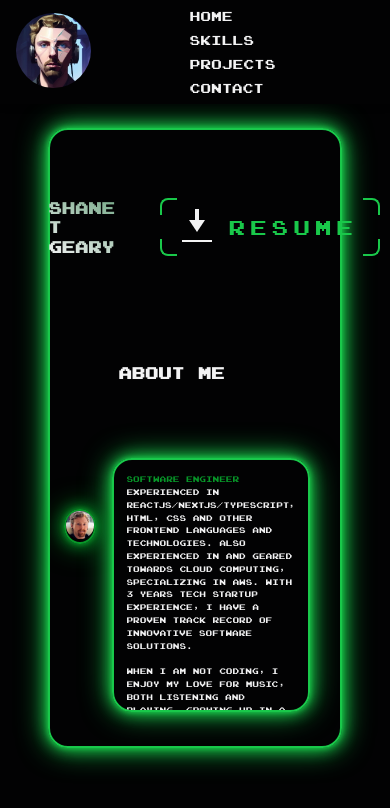
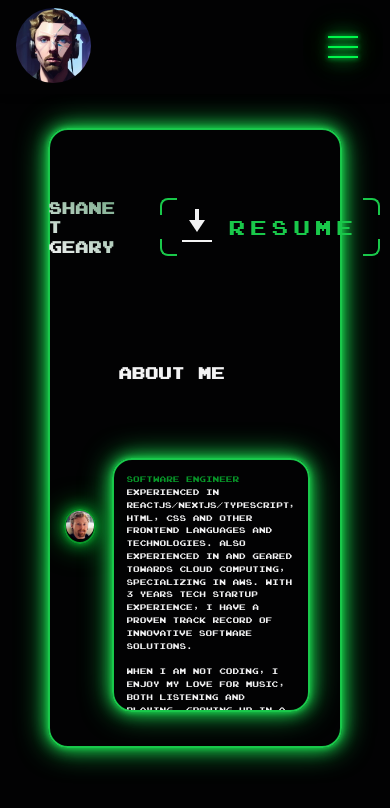
Before and after one commit to Shane-Geary/shane-geary-portfolio, a Next.js app: page / in a window 390 px wide. Shown: the top 808 px of the page. Built offline with nearby package versions, Linux system fonts and the light colour scheme.

Commit message:
WIP hamburger menu on mobile breakpoint

```diff
--- a/src/app/components/nav-bar/nav-bar.jsx
+++ b/src/app/components/nav-bar/nav-bar.jsx
@@ -1,5 +1,7 @@
 import Image from 'next/image'
 import styles from './nav-bar.module.scss'
+
+import classNames from 'classnames'
 
 import logoSrc from '../../../../public/gearz.JPG'
 
@@ -7,7 +9,7 @@ export const NavBar = () => {
 	return (
 		<header className={styles['navbar']}>
 			<div className={styles['navbarContainer']}>
-				<div className={styles.logo}>
+				<div className={styles['logo']}>
 					<Image
 						src={logoSrc}
 						alt='Shane AI'
@@ -17,6 +19,11 @@ export const NavBar = () => {
 						style={{borderRadius: '40px'}}
 					/>
 				</div>
+				<button className={styles['hamburgerIcon']}>
+					<span className={styles['hamburgerLine']} />
+					<span className={styles['hamburgerLine']} />
+					<span className={styles['hamburgerLine']} />
+				</button>
 				<nav className={styles['navLinks']}>
 					<a href='#home'>Home</a>
 					{/* <a href='#about'>About</a> */}
--- a/src/app/components/nav-bar/nav-bar.module.scss
+++ b/src/app/components/nav-bar/nav-bar.module.scss
@@ -23,6 +23,54 @@
 	width: 100%;
 }
 
+.hamburgerIcon {
+	display: none;
+	background: none;
+	border: none;
+	cursor: pointer;
+	z-index: 10;
+
+	@media (max-width: 480px) {
+		display: block;
+		margin-right: 1rem;
+	}
+}
+
+.hamburgerLine {
+	width: 30px;
+	height: 2px;
+	background-color: var(--header-green);
+	border: 1px solid var(--header-green);
+	box-shadow: var(--neon-shadow-header-green);
+	display: block;
+	margin: 8px auto;
+	-webkit-transition: all 0.3s ease-in-out;
+	-o-transition: all 0.3s ease-in-out;
+	transition: all 0.3s ease-in-out;
+}
+
+.hamburgerLine:hover {
+	cursor: pointer;
+}
+
+.hamburger-1.is-active .line:nth-child(2) {
+	opacity: 0;
+}
+
+.hamburger-1.is-active .line:nth-child(1) {
+	-webkit-transform: translateY(13px) rotate(45deg);
+	-ms-transform: translateY(13px) rotate(45deg);
+	-o-transform: translateY(13px) rotate(45deg);
+	transform: translateY(13px) rotate(45deg);
+}
+
+.hamburger-1.is-active .line:nth-child(3) {
+	-webkit-transform: translateY(-13px) rotate(-45deg);
+	-ms-transform: translateY(-13px) rotate(-45deg);
+	-o-transform: translateY(-13px) rotate(-45deg);
+	transform: translateY(-13px) rotate(-45deg);
+}
+
 .logo {
 	margin-right: auto;
 }
@@ -39,8 +87,16 @@
 	}
 
 	@media (max-width: 480px) {
+		display: none;
 		flex-direction: column;
-		gap: 8px;
+		position: absolute;
+		top: 60px;
+		right: 0;
+		background-color: var(--header-background);
+		width: 100%;
+		padding: 16px;
+		box-shadow: 0 2px 10px rgba(0, 0, 0, 0.1);
+		z-index: 9;
 	}
 }
 
--- a/src/app/page.module.scss
+++ b/src/app/page.module.scss
@@ -12,7 +12,6 @@
 .pageContent {
 	position: relative;
 	width: 90%;
-	// max-width: var(--max-width);
 	min-height: 80vh;
 	height: 100%;
 	display: flex;
```
